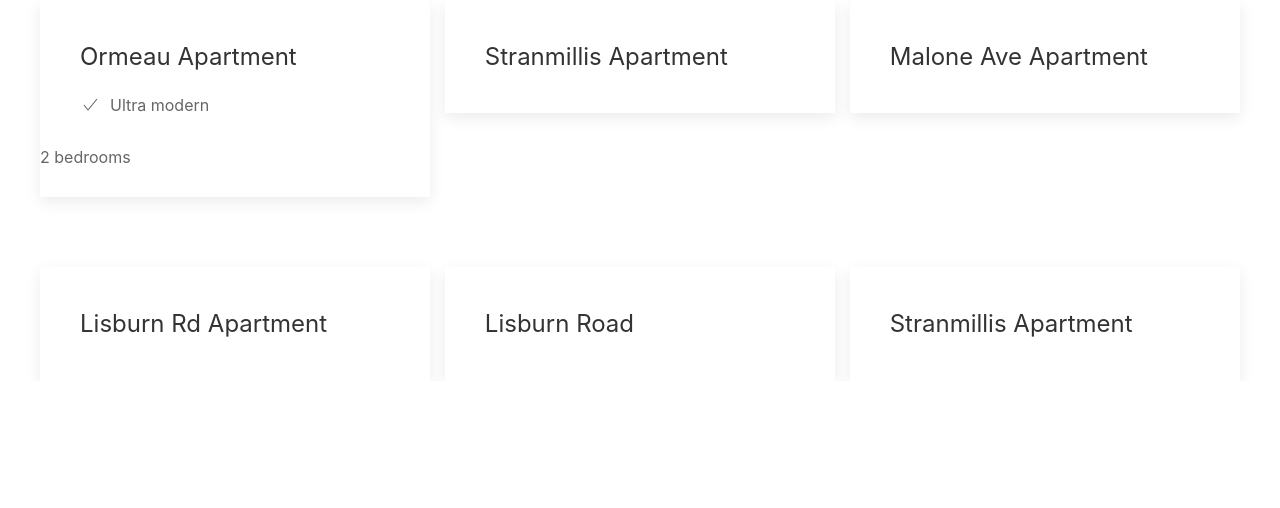
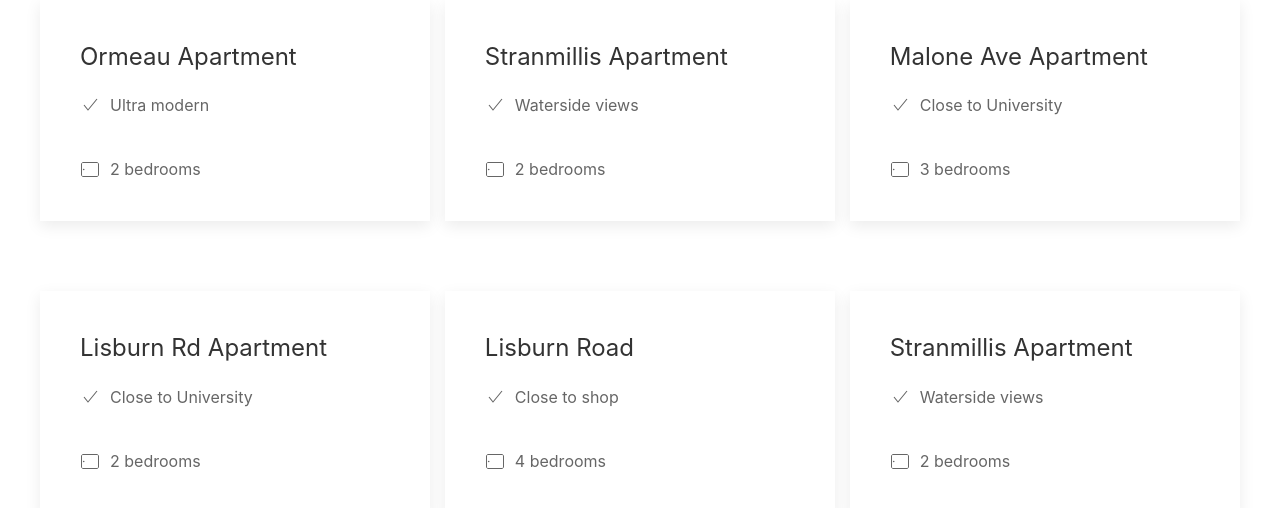
Before and after one commit to xkjj/lab-02b, a plain HTML site: page index.html in a window 1280 px wide. Shown: the part 698-1206 px from the top of the page. Before the commit the page ends 1079 px from the top, so only its background shows below. Drawn offline with nearby package versions, Linux system fonts and the light colour scheme.

Commit message:
update files

```diff
--- a/index.html
+++ b/index.html
@@ -69,32 +69,64 @@
                     <div class="uk-grid-match mycard" uk-grid>
                         <span class="uk-margin-small-right" uk-icon="check"></span>
                         Ultra modern</div>
-                    <div class="uk-grid-match mycard" uk-grid uk-icon="check">2 bedrooms</div>
+                    <div class="uk-grid-match mycard" uk-grid >
+                        <span class="uk-margin-small-right" uk-icon="tablet-landscape"></span>
+                        2 bedrooms</div>
                 </div>
             </div>
             <div>
                 <div class="uk-card uk-card-default uk-card-body uk-card-hover">
                     <h3 class="uk-card-title">Stranmillis Apartment</h3>
+                    <div class="uk-grid-match mycard" uk-grid>
+                        <span class="uk-margin-small-right" uk-icon="check"></span>
+                        Waterside views</div>
+                    <div class="uk-grid-match mycard" uk-grid >
+                        <span class="uk-margin-small-right" uk-icon="tablet-landscape"></span>
+                        2 bedrooms</div>
                 </div>
             </div>
             <div>
                 <div class="uk-card uk-card-default uk-card-body uk-card-hover">
                     <h3 class="uk-card-title">Malone Ave Apartment</h3>
+                    <div class="uk-grid-match mycard" uk-grid>
+                        <span class="uk-margin-small-right" uk-icon="check"></span>
+                        Close to University</div>
+                    <div class="uk-grid-match mycard" uk-grid >
+                        <span class="uk-margin-small-right" uk-icon="tablet-landscape"></span>
+                        3 bedrooms</div>
                 </div>
             </div>
             <div>
                 <div class="uk-card uk-card-default uk-card-body uk-card-hover">
                     <h3 class="uk-card-title">Lisburn Rd Apartment</h3>
+                    <div class="uk-grid-match mycard" uk-grid>
+                        <span class="uk-margin-small-right" uk-icon="check"></span>
+                        Close to University</div>
+                    <div class="uk-grid-match mycard" uk-grid >
+                        <span class="uk-margin-small-right" uk-icon="tablet-landscape"></span>
+                        2 bedrooms</div>
                 </div>
             </div>
             <div>
                 <div class="uk-card uk-card-default uk-card-body uk-card-hover">
                     <h3 class="uk-card-title">Lisburn Road</h3>
+                    <div class="uk-grid-match mycard" uk-grid>
+                        <span class="uk-margin-small-right" uk-icon="check"></span>
+                        Close to shop</div>
+                    <div class="uk-grid-match mycard" uk-grid >
+                        <span class="uk-margin-small-right" uk-icon="tablet-landscape"></span>
+                        4 bedrooms</div>
                 </div>
             </div>
             <div>
                 <div class="uk-card uk-card-default uk-card-body uk-card-hover">
                     <h3 class="uk-card-title">Stranmillis Apartment</h3>
+                    <div class="uk-grid-match mycard" uk-grid>
+                        <span class="uk-margin-small-right" uk-icon="check"></span>
+                        Waterside views</div>
+                    <div class="uk-grid-match mycard" uk-grid >
+                        <span class="uk-margin-small-right" uk-icon="tablet-landscape"></span>
+                        2 bedrooms</div>
                 </div>
             </div>
         </div>
```
